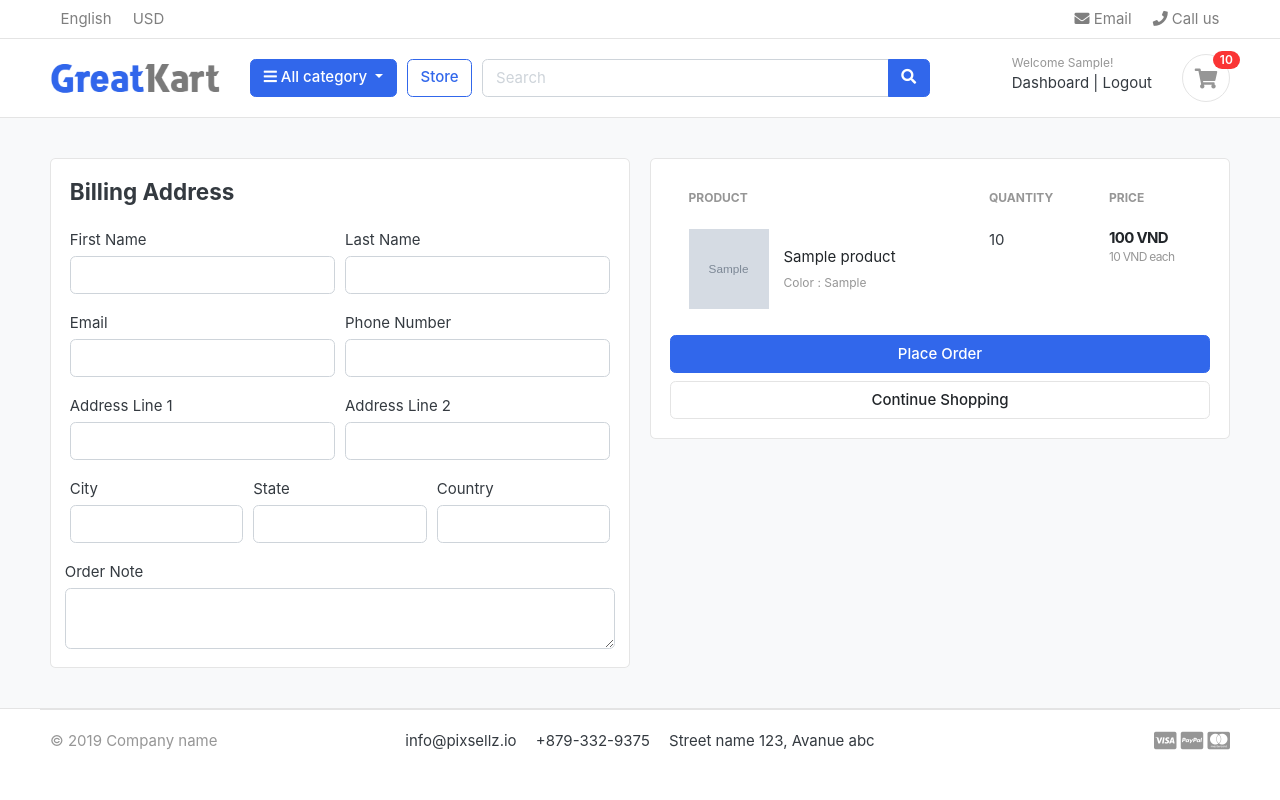
After one commit to pikconlonton/chung-django, a Django app: page /cart/checkout/ in a window 1280 px wide. The commit adds this page. Run offline with Django 5.2, Linux system fonts and the light colour scheme; a user stored in the database is signed in; tables that the repository leaves empty hold one stand-in row (values such as "Sample post"); grey boxes marked "Sample" are stand-in pictures; some libraries are stand-ins or nearby versions; some web fonts are replaced.

Commit message:
handdle cart and check out for login

```diff
--- a/carts/context_processors.py
+++ b/carts/context_processors.py
@@ -9,8 +9,10 @@ def counter(request):
     else:
         try:
             cart = Cart.objects.filter(cart_id=_cart_id(request))
-
-            cart_items = CartItem.objects.all().filter(cart=cart[:1])
+            if request.user.is_authenticated:
+                cart_items = CartItem.objects.all().filter(user=request.user)
+            else:
+                cart_items = CartItem.objects.all().filter(cart=cart[:1])
             for cart_item in cart_items:
                 cart_count += cart_item.quantity
         except Cart.DoesNotExist:
--- a/carts/models.py
+++ b/carts/models.py
@@ -1,5 +1,6 @@
 from django.db import models
 from store.models import Product,Variation
+from accounts.models import Account
 
 # Create your models here.
 class Cart(models.Model):
@@ -11,9 +12,11 @@ class Cart(models.Model):
 
 
 class CartItem(models.Model):
+
+    user = models.ForeignKey(Account ,on_delete= models.CASCADE,null = True)
     variations = models.ManyToManyField(Variation,blank=True)
     product = models.ForeignKey(Product, on_delete=models.CASCADE)
-    cart    = models.ForeignKey(Cart, on_delete=models.CASCADE)
+    cart    = models.ForeignKey(Cart, on_delete=models.CASCADE,null=True)
     quantity = models.IntegerField()
     is_active = models.BooleanField(default=True)
 
--- a/carts/urls.py
+++ b/carts/urls.py
@@ -6,4 +6,5 @@ urlpatterns = [
     path('remove_cart/<int:product_id>/<int:cart_item_id>/',views.remove_cart,name='remove_cart'),
     path('remove_cart_item/<int:product_id>/<int:cart_item_id>/',views.remove_cart_item,name='remove_cart_item'),
 
+    path('checkout/', views.checkout , name ="checkout"),
 ]
--- a/carts/views.py
+++ b/carts/views.py
@@ -4,6 +4,7 @@ from .models import Cart, CartItem
 from django.core.exceptions import ObjectDoesNotExist
 # Create your views here.
 from django.http import HttpResponse
+from django.contrib.auth.decorators import login_required
 def _cart_id(request):
     cart = request.session.session_key
     if not cart:
@@ -21,77 +22,200 @@ def add_cart(request, product_id):
     # size = request.GET['size']
     # return HttpResponse(color+' '+size)
     # exit()
+
+    current_user = request.user
     product = get_object_or_404(Product, id=product_id)  # Get product, trả về 404 nếu không tìm thấy
-    product_variation = []
-    if request.method == "POST":
-        for item in request.POST:
-            key = item
-            value = request.POST[key]
-            # print(key,value)
-            try:
-                variation = Variation.objects.get(product = product,variation_category__iexact = key,variation_value__iexact = value)
-                # print(variation)
-                product_variation.append(variation)
-            except:
-                pass
+    #if the user is authenticated
+    if current_user.is_authenticated:
+        product_variation = []
+        if request.method == "POST":
+            for item in request.POST:
+                key = item
+                value = request.POST[key]
+                # print(key,value)
+                try:
+                    variation = Variation.objects.get(product = product,variation_category__iexact = key,variation_value__iexact = value)
+                    # print(variation)
+                    product_variation.append(variation)
+                except:
+                    pass
+        # Kiểm tra xem sản phẩm đã có trong giỏ hàng chưa
 
-    try:
-        cart = Cart.objects.get(cart_id=_cart_id(request))  # Lấy giỏ hàng hiện tại
-    except Cart.DoesNotExist:
-        cart = Cart.objects.create(cart_id=_cart_id(request))
-    cart.save()
+        is_cart_item_exists = CartItem.objects.filter(product=product, user= current_user).exists()
+        if is_cart_item_exists:
+                cart_item = CartItem.objects.filter(product=product, user= current_user)
+
+                ex_var_list = []
+                id = []
+                for item in cart_item:
+                    existing_variation = item.variations.all()
+                    ex_var_list.append(list(existing_variation))
+                    id.append(item.id)
+
+                # print(ex_var_list)
+
+                if product_variation in ex_var_list:
+                    # increase the cart item quantity
+                    index = ex_var_list.index(product_variation)
+                    item_id = id[index]
+                    item = CartItem.objects.get(product=product, id=item_id)
+                    item.quantity += 1
+                    item.save()
+
+                else:
+                    item = CartItem.objects.create(product=product, quantity=1, user = current_user)
+                    if len(product_variation) > 0:
+                        item.variations.clear()
+                        item.variations.add(*product_variation)
+                    item.save()
+        else:
+                cart_item = CartItem.objects.create(
+                    product = product,
+                    quantity = 1,
+                    user = current_user,
+                )
+                if len(product_variation) > 0:
+                    cart_item.variations.clear()
+                    cart_item.variations.add(*product_variation)
+                cart_item.save()
+        return redirect('cart')
+    #if user not authenticated
+    else:
+        product_variation = []
+        if request.method == "POST":
+            for item in request.POST:
+                key = item
+                value = request.POST[key]
+                # print(key,value)
+                try:
+                    variation = Variation.objects.get(product = product,variation_category__iexact = key,variation_value__iexact = value)
+                    # print(variation)
+                    product_variation.append(variation)
+                except:
+                    pass
+
+        try:
+            cart = Cart.objects.get(cart_id=_cart_id(request))  # Lấy giỏ hàng hiện tại
+        except Cart.DoesNotExist:
+            cart = Cart.objects.create(cart_id=_cart_id(request))
+        cart.save()
 
 
 
-    # Kiểm tra xem sản phẩm đã có trong giỏ hàng chưa
+        # Kiểm tra xem sản phẩm đã có trong giỏ hàng chưa
 
-    is_cart_item_exists = CartItem.objects.filter(product=product, cart=cart).exists()
-    if is_cart_item_exists:
-            cart_item = CartItem.objects.filter(product=product, cart=cart)
-            # existing_variations -> database
-            # current variation -> product_variation
-            # item_id -> database
-            ex_var_list = []
-            id = []
-            for item in cart_item:
-                existing_variation = item.variations.all()
-                ex_var_list.append(list(existing_variation))
-                id.append(item.id)
+        is_cart_item_exists = CartItem.objects.filter(product=product, cart=cart).exists()
+        if is_cart_item_exists:
+                cart_item = CartItem.objects.filter(product=product, cart=cart)
+                # existing_variations -> database
+                # current variation -> product_variation
+                # item_id -> database
+                ex_var_list = []
+                id = []
+                for item in cart_item:
+                    existing_variation = item.variations.all()
+                    ex_var_list.append(list(existing_variation))
+                    id.append(item.id)
 
-            print(ex_var_list)
+                print(ex_var_list)
 
-            if product_variation in ex_var_list:
-                # increase the cart item quantity
-                index = ex_var_list.index(product_variation)
-                item_id = id[index]
-                item = CartItem.objects.get(product=product, id=item_id)
-                item.quantity += 1
-                item.save()
+                if product_variation in ex_var_list:
+                    # increase the cart item quantity
+                    index = ex_var_list.index(product_variation)
+                    item_id = id[index]
+                    item = CartItem.objects.get(product=product, id=item_id)
+                    item.quantity += 1
+                    item.save()
 
-            else:
-                item = CartItem.objects.create(product=product, quantity=1, cart=cart)
+                else:
+                    item = CartItem.objects.create(product=product, quantity=1, cart=cart)
+                    if len(product_variation) > 0:
+                        item.variations.clear()
+                        item.variations.add(*product_variation)
+                    item.save()
+        else:
+                cart_item = CartItem.objects.create(
+                    product = product,
+                    quantity = 1,
+                    cart = cart,
+                )
                 if len(product_variation) > 0:
-                    item.variations.clear()
-                    item.variations.add(*product_variation)
-                item.save()
-    else:
-            cart_item = CartItem.objects.create(
-                product = product,
-                quantity = 1,
-                cart = cart,
-            )
-            if len(product_variation) > 0:
-                cart_item.variations.clear()
-                cart_item.variations.add(*product_variation)
-            cart_item.save()
-    return redirect('cart')
+                    cart_item.variations.clear()
+                    cart_item.variations.add(*product_variation)
+                cart_item.save()
+        return redirect('cart')
 
-def cart(request, total = 0,quantity = 0,cart_items = None):
+def cart(request, total=0, quantity=0, cart_items=None):
     try:
         tax = 0
         grand_total = 0
+        if request.user.is_authenticated:
+            cart_items = CartItem.objects.filter(user=request.user, is_active=True)
+        else:
+            cart = Cart.objects.get(cart_id=_cart_id(request))
+            cart_items = CartItem.objects.filter(cart=cart, is_active=True)
+        for cart_item in cart_items:
+            total += (cart_item.product.price * cart_item.quantity)
+            quantity += cart_item.quantity
+        tax = (2 * total)/100
+        grand_total = total + tax
+    except ObjectDoesNotExist:
+        pass #just ignore
+
+    context = {
+        'total': total,
+        'quantity': quantity,
+        'cart_items': cart_items,
+        'tax'       : tax,
+        'grand_total': grand_total,
+    }
+    return render(request, 'store/cart.html', context)
+
+
+def remove_cart(request, product_id,cart_item_id):
+
+    product = get_object_or_404(Product, id = product_id)
+    try:
+        if request.user.is_authenticated:
+            cart_item = CartItem.objects.get(product = product,user = request.user,id = cart_item_id)
+        else:
+            cart = Cart.objects.get(cart_id = _cart_id(request))
+
+            cart_item = CartItem.objects.get(product = product,cart = cart,id = cart_item_id)
+        if cart_item.quantity > 1:
+            cart_item.quantity-=1
+            cart_item.save()
+        else:
+            cart_item.delete()
+    except:
+        pass
+    return redirect('cart')
+
+def remove_cart_item(request , product_id,cart_item_id): #An vo remove no remove :))
+
+    product = get_object_or_404(Product,id = product_id)
+    if request.user.is_authenticated:
+        cart_item = CartItem.objects.get(product = product,user = request.user,id=cart_item_id)
+
+    else:
         cart = Cart.objects.get(cart_id = _cart_id(request))
-        cart_items = CartItem.objects.filter(cart = cart,is_active = True)
+
+        cart_item = CartItem.objects.get(product = product,cart = cart,id=cart_item_id)
+    cart_item.delete()
+    return redirect('cart')
+
+@login_required(login_url='login')
+def checkout(request,total = 0,quantity = 0,cart_items = None):
+    # return render(request ,'store/checkout.html')
+    try:
+        tax = 0
+        grand_total = 0
+        if request.user.is_authenticated:
+            cart_items = CartItem.objects.filter(user=request.user, is_active=True)
+        else:
+            cart = Cart.objects.get(cart_id=_cart_id(request))
+            cart_items = CartItem.objects.filter(cart=cart, is_active=True)
+
         for cart_item in cart_items:
             total += (cart_item.product.price*cart_item.quantity)
             quantity+=cart_item.quantity
@@ -108,26 +232,4 @@ def cart(request, total = 0,quantity = 0,cart_items = None):
         'tax' : tax,
         'grand_total' : grand_total,
     }
-    return render(request,'store/cart.html',contenx)
-
-def remove_cart(request, product_id,cart_item_id):
-    cart = Cart.objects.get(cart_id = _cart_id(request))
-    product = get_object_or_404(Product, id = product_id)
-    try:
-        cart_item = CartItem.objects.get(product = product,cart = cart,id = cart_item_id)
-        if cart_item.quantity > 1:
-            cart_item.quantity-=1
-            cart_item.save()
-        else:
-            cart_item.delete()
-    except:
-        pass
-    return redirect('cart')
-
-def remove_cart_item(request , product_id,cart_item_id): #An vo remove no remove :))
-    cart = Cart.objects.get(cart_id = _cart_id(request))
-
-    product = get_object_or_404(Product,id = product_id)
-    cart_item = CartItem.objects.get(product = product,cart = cart,id=cart_item_id)
-    cart_item.delete()
-    return redirect('cart')
+    return render(request ,'store/checkout.html',contenx)
--- a/templates/store/cart.html
+++ b/templates/store/cart.html
@@ -104,7 +104,7 @@
                 <p class="text-center mb-3">
                     <img src="{% static './images/misc/payments.png' %}" height="26">
                 </p>
-                <a href="./place-order.html" class="btn btn-primary btn-block"> Checkout </a>
+                <a href="{% url 'checkout' %}" class="btn btn-primary btn-block"> Checkout </a>
                 <a href="{% url 'store' %}" class="btn btn-light btn-block">Continue Shopping</a>
             </div> <!-- card-body.// -->
             </div> <!-- card.// -->
--- /dev/null
+++ b/templates/store/checkout.html
@@ -0,0 +1,134 @@
+{% extends 'base.html' %}
+{% load static %}
+
+
+{% block content%}
+<section class="section-content padding-y bg">
+    <div class="container">
+
+    <!-- ============================ COMPONENT 1 ================================= -->
+
+    <div class="row">
+        <aside class="col-lg-6">
+    <div class="card">
+      <div class="card-body">
+        <h4 class="card-title mb-4">Billing Address</h4>
+        <form action="form-row" method="POST">
+          {% csrf_token %}
+          <div class="form-row">
+            <div class="col form-group">
+              <label for="">First Name</label>
+              <input type="text" name="first_name" class="form-control" required>
+            </div>
+            <div class="col form-group">
+              <label for="">Last Name</label>
+              <input type="text" name="last_name" class="form-control" required>
+            </div>
+          </div>
+          <div class="form-row">
+            <div class="col form-group">
+              <label for="">Email</label>
+              <input type="email" name="email" class="form-control" required>
+            </div>
+            <div class="col form-group">
+              <label for="">Phone Number</label>
+              <input type="text" name="phone" class="form-control" required>
+            </div>
+          </div>
+          <div class="form-row">
+            <div class="col form-group">
+              <label for="">Address Line 1</label>
+              <input type="text" name="address_line_1" class="form-control" required>
+            </div>
+            <div class="col form-group">
+              <label for="">Address Line 2</label>
+              <input type="text" name="address_line_2" class="form-control">
+            </div>
+          </div>
+          <div class="form-row">
+            <div class="col form-group">
+              <label for="">City</label>
+              <input type="text" name="city" class="form-control" required>
+            </div>
+            <div class="col form-group">
+              <label for="">State</label>
+              <input type="text" name="state" class="form-control" required>
+            </div>
+            <div class="col form-group">
+              <label for="">Country</label>
+              <input type="text" name="country" class="form-control" required>
+            </div>
+            </div>
+            <div class="form-row">
+              <label for="">Order Note</label>
+              <textarea name="order_note" rows="2" class="form-control"></textarea>
+            </div>
+
+
+      </div>
+    </div> <!-- card.// -->
+
+        </aside> <!-- col.// -->
+        <aside class="col-lg-6">
+
+            <div class="card">
+            <div class="card-body">
+                <table class="table table-borderless table-shopping-cart">
+                    <thead class="text-muted">
+                    <tr class="small text-uppercase">
+                      <th scope="col">Product</th>
+                      <th scope="col" width="120">Quantity</th>
+                      <th scope="col" width="120">Price</th>
+                    </tr>
+                    </thead>
+                    <tbody>
+
+                    {% for cart_item in cart_items %}
+                    <tr>
+                        <td>
+                            <figure class="itemside align-items-center">
+                                <div class="aside"><img src="{{ cart_item.product.images.url }}" class="img-sm"></div>
+                                <figcaption class="info">
+                                    <a href="{{ cart_item.product.get_url }}" class="title text-dark">{{ cart_item.product.product_name }}</a>
+                                    <p class="text-muted small">
+                                        {% if cart_item.variations.all %}
+                                            {% for item in cart_item.variations.all %}
+                                                {{item.variation_category | capfirst}} : {{item.variation_value | capfirst}} <br>
+                                            {% endfor %}
+                                        {% endif %}
+                                    </p>
+                                </figcaption>
+                            </figure>
+                        </td>
+                        <td>
+                            <label for="">{{cart_item.quantity}}</label>
+                        </td>
+                        <td>
+                            <div class="price-wrap">
+                                <var class="price">{{ cart_item.sub_total }} VND</var>
+                                <small class="text-muted"> {{cart_item.product.price}} VND each </small>
+                            </div> <!-- price-wrap .// -->
+                        </td>
+
+                    </tr>
+                    {% endfor %}
+
+                    </tbody>
+                    </table>
+                <button type="submit" name="submit" class="btn btn-primary btn-block">Place Order</button>
+                <a href="{% url 'store' %}" class="btn btn-light btn-block">Continue Shopping</a>
+                </form>
+            </div> <!-- card-body.// -->
+            </div> <!-- card.// -->
+
+    </aside> <!-- col.// -->
+
+
+    </div> <!-- row.// -->
+
+    <!-- ============================ COMPONENT 1 END .// ================================= -->
+
+    </div> <!-- container .//  -->
+    </section>
+
+{% endblock %}
```
Also changed, not shown: accounts/views.py (+61 -5 lines), carts/migrations/0004_cartitem_user_alter_cartitem_cart.py (added).
